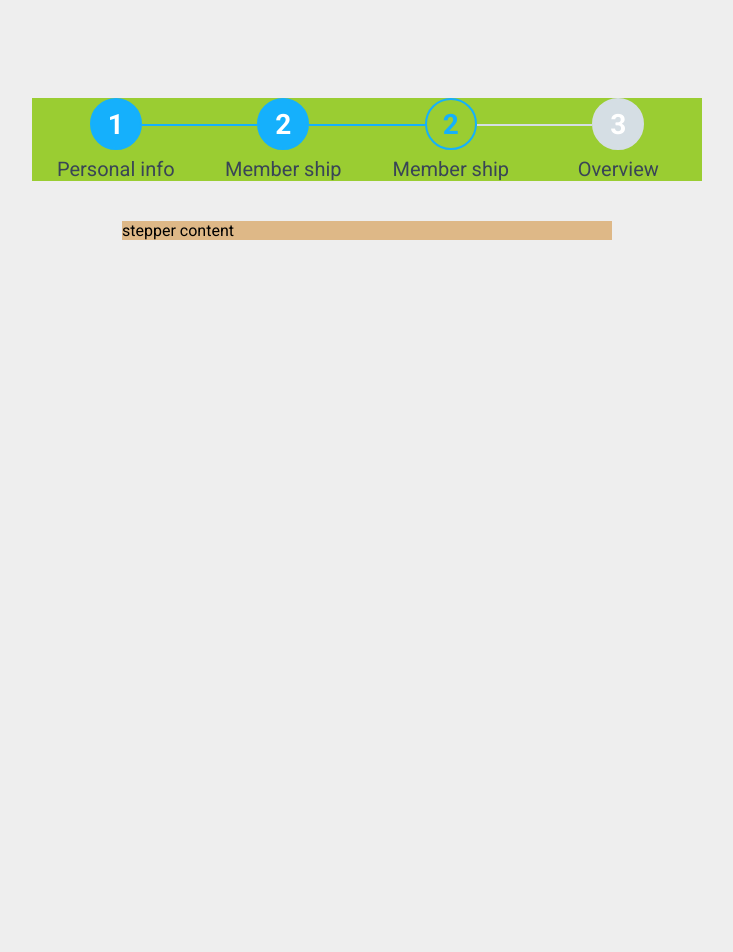
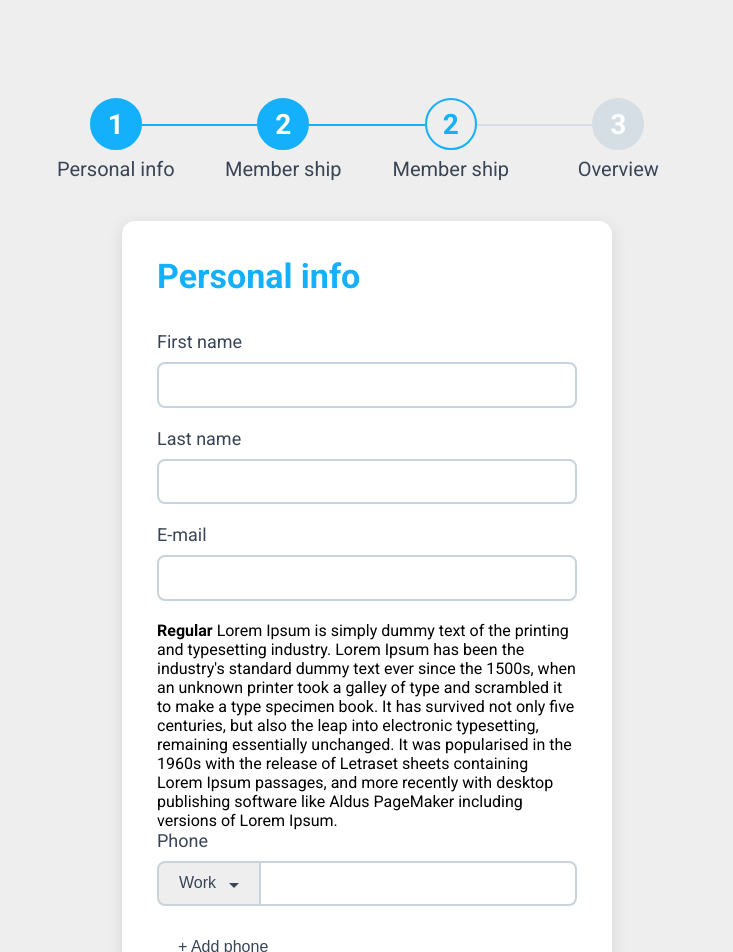
Before and after one commit to jurispl/homework, a Vue app: page / in a window 1280 px wide. Shown: the top 952 px of the page, without its empty margins (273-1006 px from the left). Before the commit the page ends 800 px from the top, so only its background shows below. Built offline with nearby package versions, Linux system fonts and the light colour scheme.

Commit message:
Add Form

```diff
--- a/src/App.vue
+++ b/src/App.vue
@@ -71,8 +71,59 @@
       <!-- :: end stepper-header -->
 
       <div class="stepper-content">
-        stepper content
+        <h2 class="stepper-title">Personal info</h2>
+
+        <form>
+          <div class="form-field">
+            <label for="First-name" class="form-label">First name</label>
+            <input id="First-name" type="text" class="form-control">
+          </div>
+
+          <div class="form-field">
+            <label for="Last-name" class="form-label">Last name</label>
+            <input id="Last-name" type="text" class="form-control">
+          </div>
+
+          <div class="form-field">
+            <label for="E-mail" class="form-label">E-mail</label>
+            <input id="E-mail" type="text" class="form-control">
+          </div>
+
+          <div class="description">
+            <strong>Regular</strong> Lorem Ipsum is simply dummy text of the printing and typesetting industry. Lorem Ipsum has been the
+            industry's standard dummy text ever since the 1500s, when an unknown printer took a galley of type and
+            scrambled it to make a type specimen book. It has survived not only five centuries, but also the leap into
+            electronic typesetting, remaining essentially unchanged. It was popularised in the 1960s with the release of
+            Letraset sheets containing Lorem Ipsum passages, and more recently with desktop publishing software like
+            Aldus PageMaker including versions of Lorem Ipsum.
+          </div>
+
+          <div class="form-field">
+            <label for="Phone-work" class="form-label">Phone</label>
+            <div class="form-field-group">
+              <button type="button" class="btn btn-outline dropdown-toggle _show">Work</button>
+              <ul class="dropdown-menu _show">
+                <li><a class="dropdown-item" href="#">Action</a></li>
+                <li><a class="dropdown-item" href="#">Another action</a></li>
+                <li><a class="dropdown-item" href="#">Something else here</a></li>
+                <li><a class="dropdown-item" href="#">Separated link</a></li>
+                <li><a class="dropdown-item" href="#">Separated link</a></li>
+              </ul>
+              <input id="Phone-work" type="text" class="form-control">
+            </div>
+          </div>
+
+          <button type="submit" class="btn btn-clear">+ Add phone</button>
+
+
+          <div class="form-footer -to-column">
+            <button type="submit" class="btn btn-primary">Submit</button>
+            <button type="submit" class="btn btn-primary">Submit</button>
+          </div>
+        </form>
+
       </div>
+      <!-- :: end stepper-content -->
     </div>
 
     <!-- :: end stepper -->
--- a/src/styles/main.scss
+++ b/src/styles/main.scss
@@ -4,6 +4,10 @@
 *::before,
 *::after {
   box-sizing: border-box;
+}
+h2{
+  margin: 0;
+  padding: 0;
 }
 
 
@@ -24,28 +28,28 @@ body {
   display: flex;
   flex-direction: column;
   align-items: center;
-  margin: 98px 0 0 0;
+  margin: 98px 0 98px 0;
 }
 
 .stepper-header {
-  background-color: yellowgreen;
   display: flex;
   flex-direction: row;
   align-items: flex-start;
   min-width: 670px;
   margin: 0 0 40px 0;
 }
+
 .step-header {
   position: relative;
   flex: 1;
   padding: 0 7px;
 }
+
 .step-content {
   display: flex;
   flex-direction: column;
   align-items: center;
 }
-
 
 
 $step-icon-state-number-size: 52px;
@@ -59,11 +63,13 @@ $step-icon-state-number-size: 52px;
   display: flex;
   justify-content: center;
   align-items: center;
-  &.active{
+
+  &.active {
     border-color: #15B0FC;
     background-color: transparent;
   }
-  &.fulfilled{
+
+  &.fulfilled {
     border-color: #15B0FC;
     background-color: #15B0FC;
   }
@@ -73,10 +79,12 @@ $step-icon-state-number-size: 52px;
   font-weight: bolder;
   font-size: 28px;
   color: white;
-  &.active{
-   color: #15B0FC;
+
+  &.active {
+    color: #15B0FC;
   }
-  &.fulfilled{
+
+  &.fulfilled {
 
   }
 }
@@ -96,13 +104,164 @@ $step-icon-state-number-size: 52px;
   left: calc(-50% + #{$step-icon-state-number-size} / 2);
   right: calc(50% + #{$step-icon-state-number-size} / 2);
   top: calc(#{$step-icon-state-number-size} / 2);
-  &.active, &.fulfilled{
+
+  &.active, &.fulfilled {
     background-color: #15B0FC;
   }
 }
 
 
 .stepper-content {
-  background-color: burlywood;
+  background: #FFFFFF 0 0 no-repeat padding-box;
+  box-shadow: 0 3px 16px #0000001A;
   width: 490px;
+  min-height: 100px;
+  padding: 35px;
+  border-radius: 13px;
 }
+
+.stepper-title {
+  color: #15B0FC;
+  font-weight: bold;
+  font-size: 34px;
+  margin-bottom: 35px;
+}
+
+// FORM
+.form-field {
+ margin: 0 0 20px 0;
+}
+
+label {
+  display: inline-block;
+}
+
+.form-label {
+  margin-bottom: 10px;
+  color: #394556;
+  font-size: 18px;
+}
+
+.form-control {
+  display: block;
+  width: 100%;
+  padding: 8px 10px;
+  font-size: 17px;
+  font-weight: 400;
+  line-height: 1.5;
+  color: #394556;
+  background-color: #fff;
+  background-clip: padding-box;
+  border: 2px solid #C8D3DB;
+  appearance: none;
+  border-radius: 8px;
+}
+.form-field-group{
+  position: relative;
+  display: flex;
+  flex-wrap: wrap;
+  align-items: stretch;
+  width: 100%;
+}
+.form-field-group>.form-control{
+  position: relative;
+  flex: 1 1 auto;
+  width: 1%;
+  min-width: 0;
+  margin-left: -1px;
+  border-top-left-radius: 0;
+  border-bottom-left-radius: 0;
+}
+.form-field-group>.btn {
+  position: relative;
+  z-index: 2;
+  margin-right: -1px;
+  border-top-right-radius: 0;
+  border-bottom-right-radius: 0;
+}
+.btn{
+  display: inline-block;
+  font-weight: 400;
+  line-height: 1.5;
+  color: #394556;
+  text-align: center;
+  text-decoration: none;
+  vertical-align: middle;
+  cursor: pointer;
+  user-select: none;
+  background-color: transparent;
+  border: 1px solid transparent;
+  padding: 8px 20px;
+  font-size: 16px;
+  border-radius: 8px;
+}
+.btn-outline{
+  border: 2px solid #C8D3DB;
+  background-color: #EEEEEE;
+}
+
+
+.dropdown-toggle{
+  &:after{
+    content: "";
+    width: 0;
+    height: 0;
+    border-left: 5px solid transparent;
+    border-right: 5px solid transparent;
+    border-top: 5px solid #394556;
+    position: relative;
+    display: inline-block;
+    margin-left: 13px;
+  }
+}
+
+.dropdown-menu {
+  position: absolute;
+  z-index: 1000;
+  display: none;
+  padding: 10px 0;
+  margin: 0;
+  font-size: 16px;
+  color: #212529;
+  text-align: left;
+  list-style: none;
+  background-color: #fff;
+  background-clip: padding-box;
+  border: 1px solid rgba(0,0,0,.15);
+  border-radius: 8px;
+}
+.dropdown-menu.show {
+  display: block;
+  transform: translate3d(0px, 47px, 0px);
+}
+.dropdown-item {
+  display: block;
+  width: 100%;
+  padding: 8px 20px;
+  clear: both;
+  font-weight: 400;
+  color: #212529;
+  text-align: inherit;
+  text-decoration: none;
+  white-space: nowrap;
+  background-color: transparent;
+  border: 0;
+}
+
+.-to-column{
+  display: flex;
+  flex-direction: column;
+  > .btn{
+    margin-bottom: 10px;
+  }
+}
+.btn-primary{
+  background-color: #15B0FC;
+  color: white;
+  font-weight: bold;
+  font-size: 28px;
+  padding: 10px;
+}
+.outline{
+
+}
```
